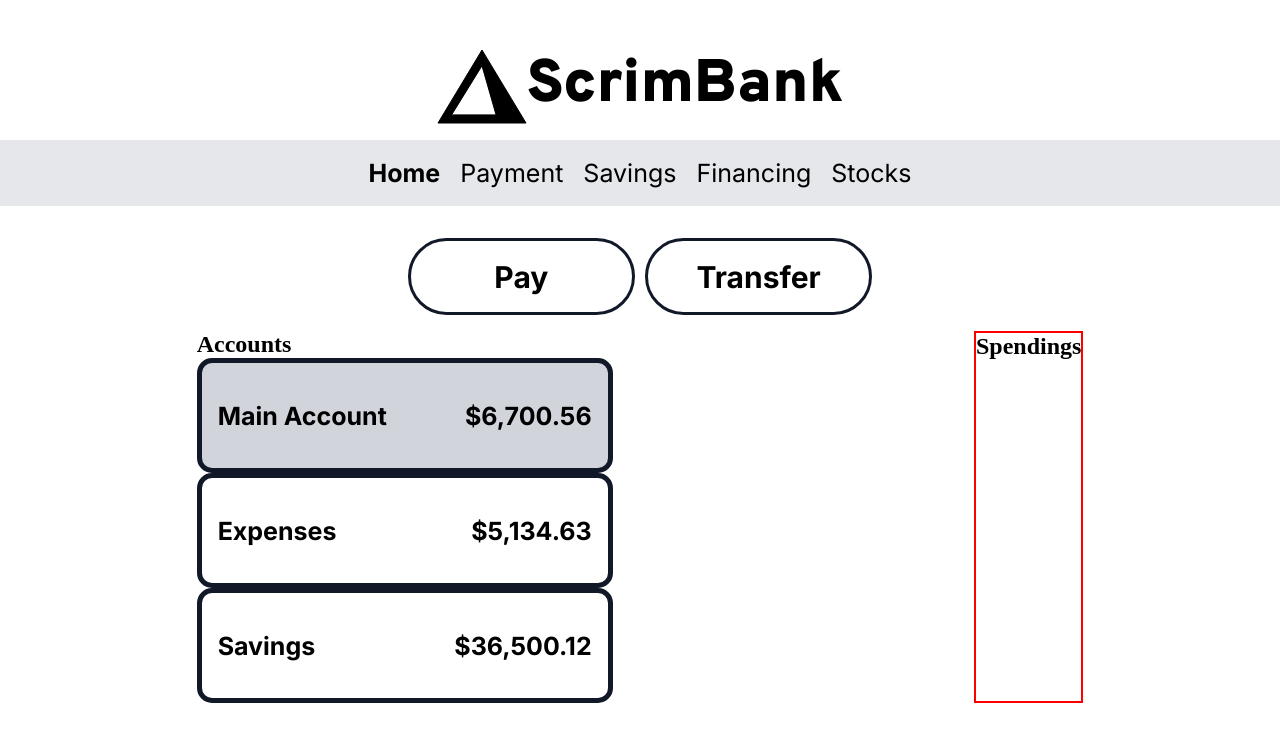
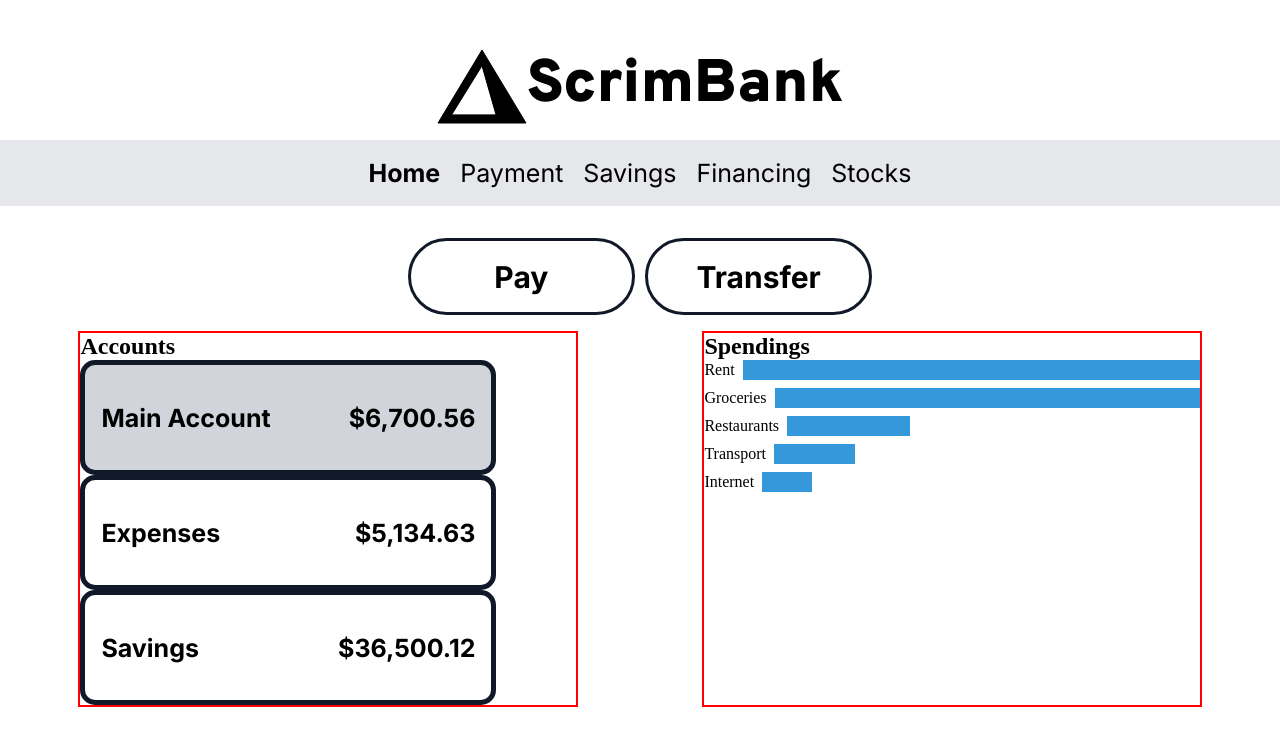
Before and after one commit to bowen-anth/scrimbaBank, a React (Vite) app: page / in a window 1280 px wide. Shown: the top 746 px of the page. Built offline with nearby package versions, Linux system fonts and the light colour scheme.

Commit message:
working expenses bars

```diff
--- a/src/App.css
+++ b/src/App.css
@@ -82,6 +82,11 @@ font-weight: 700;
   cursor: pointer;
 }
 
+.accounts-container {
+  width: 40%;
+  border: 2px solid red;
+}
+
 .accounts-spendings-container {
   display: flex;
   justify-content: center;
@@ -128,4 +133,27 @@ input[type="radio"]:checked + label {
 .right-container {
   /* justify-content: left; */
   border: 2px solid red;
+  width: 40%;
 }
+
+/* css for spendings, expenses, savings */
+
+.spendings-bars-container {
+  display: flex;
+  flex-direction: column;
+}
+
+.spending-bar {
+  display: flex;
+  align-items: center;
+  margin-bottom: 8px;
+}
+
+.bar-label {
+  margin-right: 8px;
+}
+
+.bar {
+  height: 20px; /* Adjust the height as needed */
+  background-color: #3498db; /* Example color, you can customize */
+}
--- a/src/components/Body.jsx
+++ b/src/components/Body.jsx
@@ -50,7 +50,7 @@ export default function Body() {
             {/* Accounts Container: Start */}
             <div className="main-container">
 
-                <div className="accounts">
+                <div className="accounts-container">
                     <h2>Accounts</h2>
                     <div className="accounts-item-container">
                         <form id="account-button-form">
@@ -88,8 +88,22 @@ export default function Body() {
              {/* Spendings Container: Start */}
                 <div className="right-container">
                     <div className="spendings-container">
-                        <h2>Spendings</h2>
-
+                        {accounts.map((account) => {
+                            if (account.id === 1) {
+                                return (
+                                    <div key={account.id}>
+                                        <h2>{account.title}</h2>
+                                        {account.spendings.map((spending) => (
+                                            <div key={spending.category} className="spending-bar">
+                                                <div className="bar-label">{spending.category}</div>
+                                                <div className="bar" style={{ width: `${spending.spent}px` }}></div>
+                                            </div>
+                                        ))}
+                                    </div>
+                                )
+                            }
+                            return null;
+                        })}
                     </div>
                 </div>
             </div>
```
